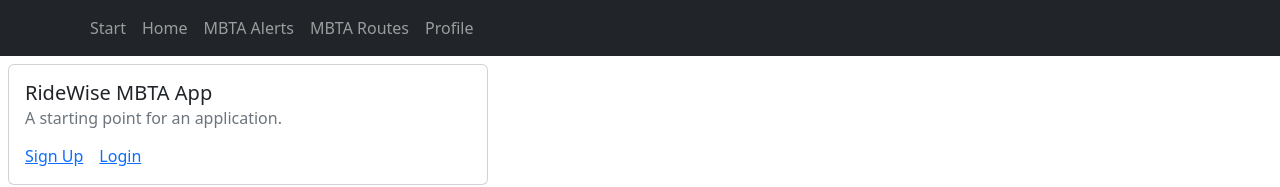
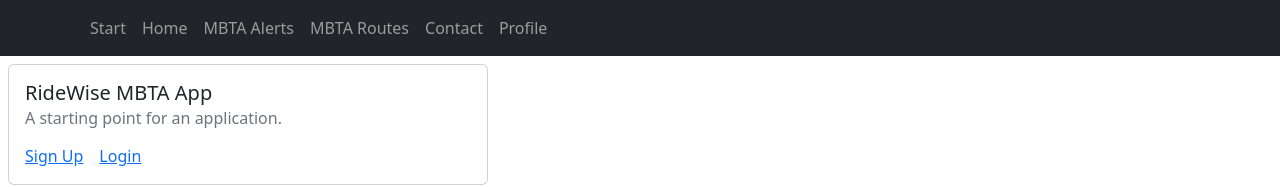
Before and after one commit to rdfioravanti/RideWise-MBTA-Application, a React (Create React App) app in the folder frontend/: page / in a window 1280 px wide. Shown: the top 187 px of the page. Built offline with nearby package versions, Linux system fonts and the light colour scheme.

Commit message:
Fixed navbar to add contacts

```diff
--- a/frontend/src/components/navbar.js
+++ b/frontend/src/components/navbar.js
@@ -27,6 +27,7 @@
         <Nav.Link href="/home">Home</Nav.Link>
         <Nav.Link href="/mbtaAlerts">MBTA Alerts</Nav.Link>
         <Nav.Link href="/mbtaRoutesPage">MBTA Routes</Nav.Link>
+        <Nav.Link href="/contactsPage">Contact</Nav.Link>
         <Nav.Link href="/privateUserProfile">Profile</Nav.Link>
       </Nav>
     </Container>
```
